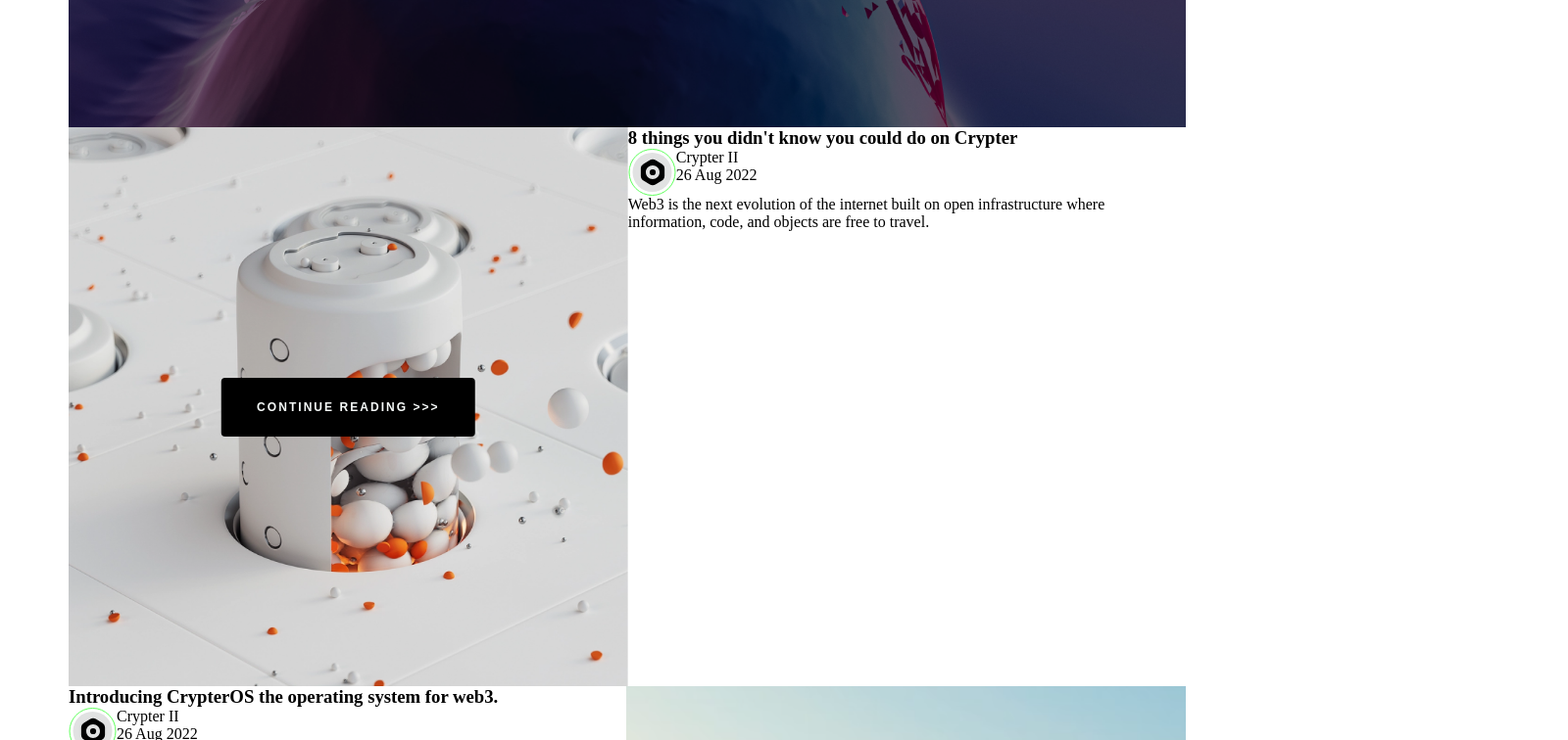
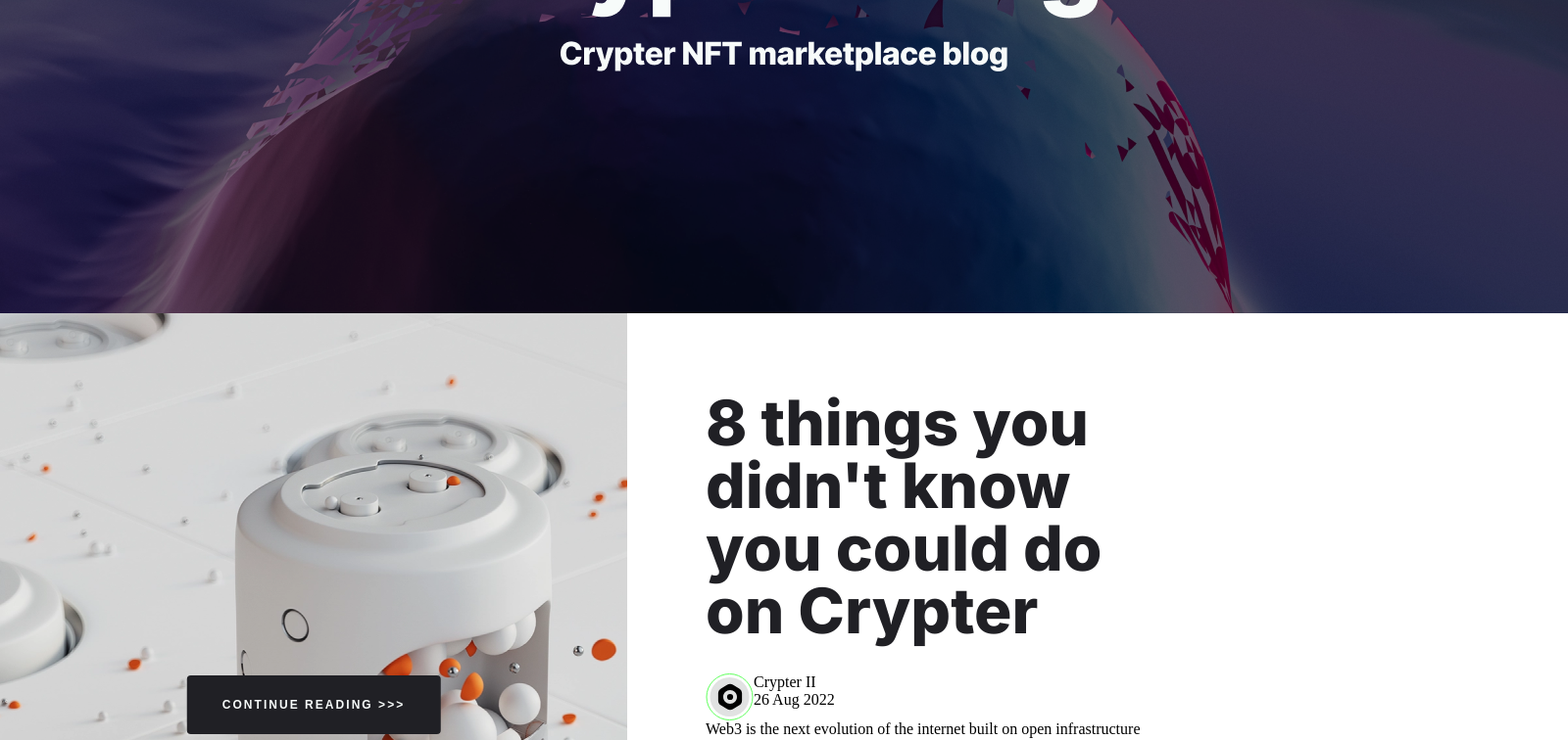
Before and after one commit to marcik357/fe_14__final_project, a React (Create React App) app: page / in a window 1280 px wide. Shown: the part 340-1096 px from the top of the page at 98% size, 1600 px wide, since content can reach past the window. Built offline with nearby package versions, Linux system fonts and the light colour scheme.

Commit message:
ADD: font

```diff
--- a/src/components/Blog/blog.module.scss
+++ b/src/components/Blog/blog.module.scss
@@ -1,3 +1,5 @@
+@import url('https://fonts.googleapis.com/css2?family=Inter:wght@400;600;800;900&display=swap');
+
 * {
     margin: 0;
     padding: 0;
@@ -5,11 +7,11 @@
 
 img {
     display: block;
-    width: 100%;
+    // width: 100%;
 }
 
 .blog {
-    max-width: 1140px;
+    max-width: 1600px;
     margin: 0 auto;
 
     &__post {
@@ -23,6 +25,7 @@ img {
     &__postImgBlock {
         position: relative;
         overflow: hidden;
+        width: 50%;
     }
 
     &__postImg {
@@ -39,7 +42,7 @@ img {
         left: 50%;
         transform: translate(-50%, -50%);
         padding: 18px 36px;
-        background-color: black;
+        background-color: #202025;
         border-radius: 4px;
         border: none;
         color: #F7FBFA;
@@ -54,9 +57,26 @@ img {
 
     &__btnImg:hover {
         background-color: #F7FBFA;
-        color: black;
-        border: 1px solid black;
+        color: #202025;
+        border: 1px solid #202025;
         box-shadow: 0 0 10px 5px rgba(0, 0, 0, 0.5);
+    }
+
+    &__contentBlock {
+        width: 50%;
+    }
+
+    &__content {
+        margin: 80px;
+    }
+
+    &__capturePost {
+        font-family: 'Inter';
+	    font-weight: bold;
+	    font-size: 64px;
+	    line-height: 64px;
+	    color: #202025;
+        padding-bottom: 32px;
     }
 
     &__infoAuthor {
--- a/src/components/Blog/index.jsx
+++ b/src/components/Blog/index.jsx
@@ -20,8 +20,9 @@ export default function Blog() {
                     <img className={styles.blog__postImg} src={data.url} alt={`img ${data.id}`} />
                     <button type="button" className={styles.blog__btnImg}>{data.textButton}</button>
                   </div>
+                  <div className={styles.blog__contentBlock}>
                     <div className={styles.blog__content}>
-                    <h3>{data.capturePost}</h3>
+                      <h3 className={styles.blog__capturePost}>{data.capturePost}</h3>
                       <div className={styles.blog__infoAuthor}>
                         <div className={styles.blog__postIcon}>
                           <img src={data.iconPost} alt={`icon ${data.id}`} />
@@ -35,6 +36,7 @@ export default function Blog() {
                     </div>
                   </div>
                 </div>
+              </div>
             );
           })
         }
```
Lines whose indentation alone changed are shown as unchanged.
